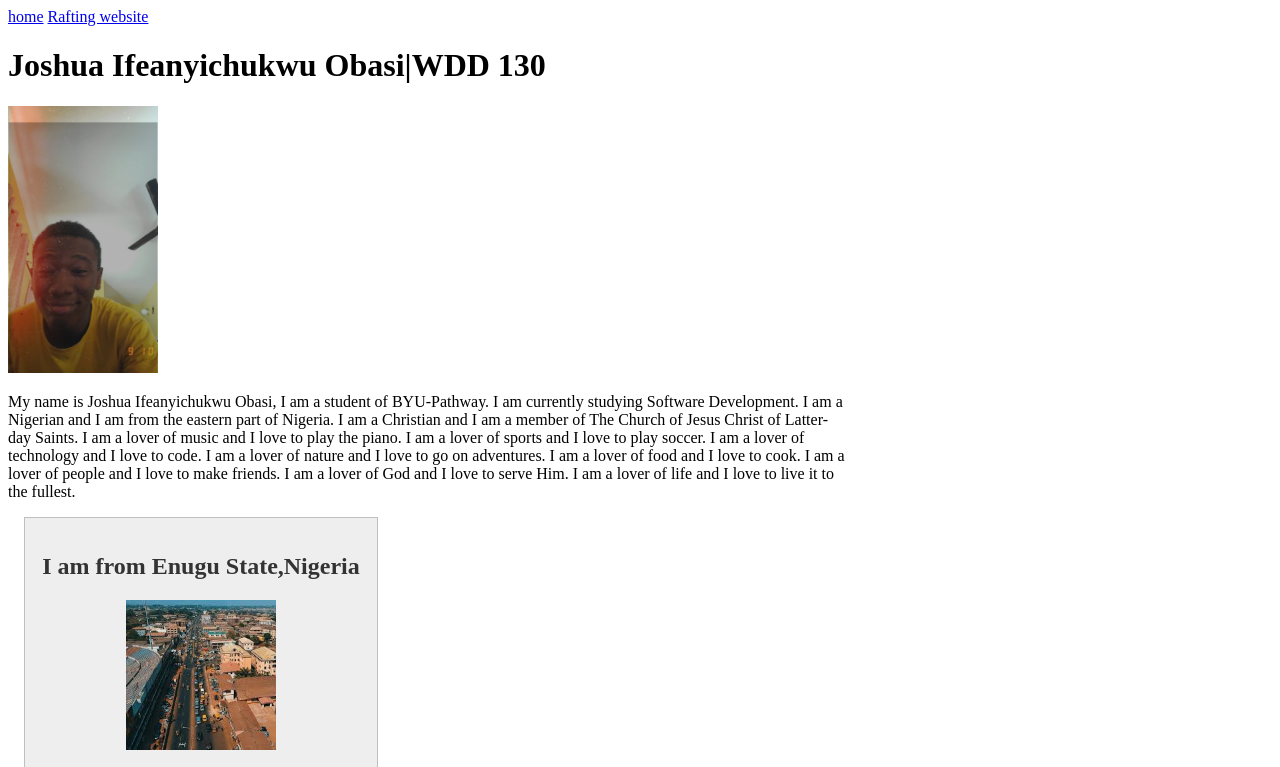
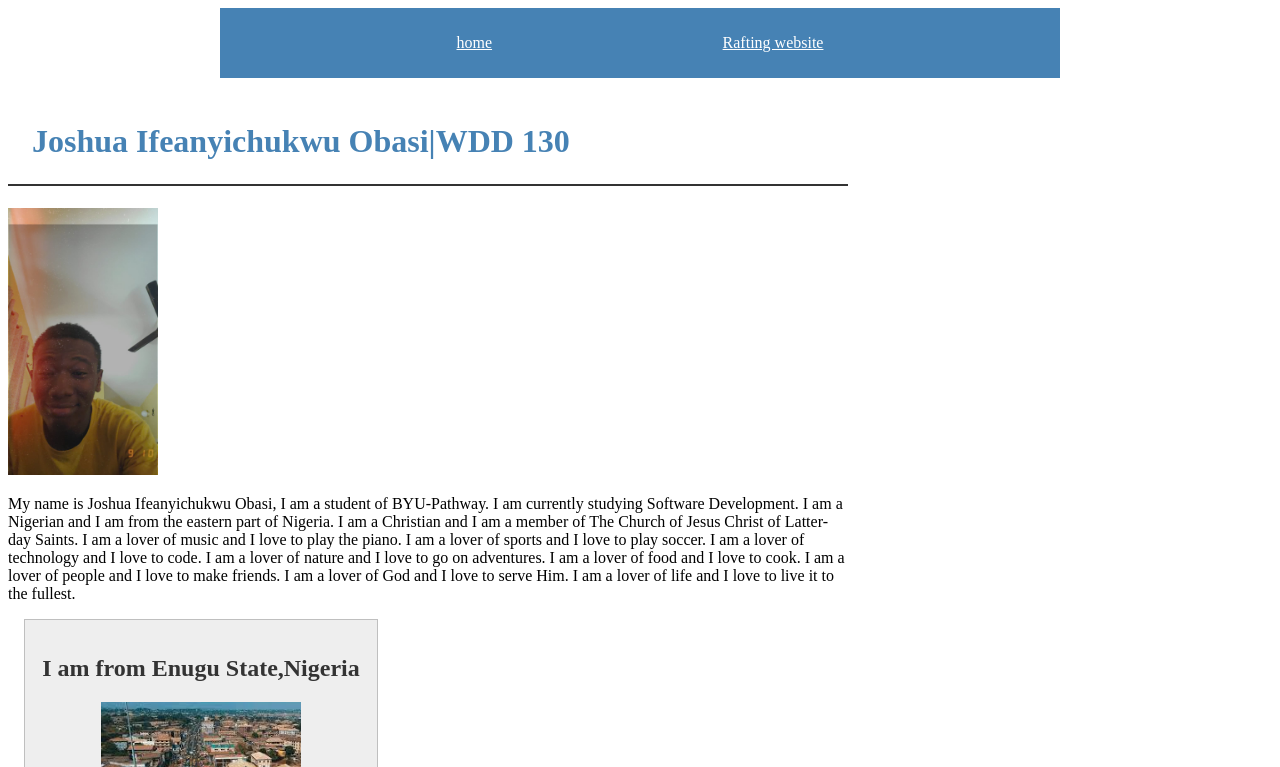
Before and after one commit to Jobasi23/wdd130, a plain HTML site: page index.html in a window 1280 px wide. Shown: the top 767 px of the page. Drawn offline with Linux system fonts and the light colour scheme.

Commit message:
third commit

```diff
--- a/styles/styles.css
+++ b/styles/styles.css
@@ -1,4 +1,38 @@
+header, .grid, footer {
+    max-width:840px;
+    margin: 0 auto;
+}
+
+nav {
+    display: flex;
+    justify-content: space-evenly;
+    background-color: steelblue;
+    align-items: center;
+    padding: 1rem;
+}
+
+nav a {
+    color: white;
+    /* display: block; */
+    padding: 10px;
+}
+.grid{
+    display: grid;
+    align-items: center;
+}
+
+h1 {
+    color: steelblue;
+    padding: 1.5rem;
+    border-bottom: 2px solid #333;
+}
+
 main{max-width: 840px;}
+
+main img {
+    width:150px;
+    height:auto;
+}
 
 aside{width: 20rem;
 margin: 1rem;
@@ -14,11 +48,6 @@ aside img {
     height:auto;
 }
 
-main img {
-    width:150px;
-    height:auto;
-}
-
 p { padding: 0;}
 
 footer {
```
